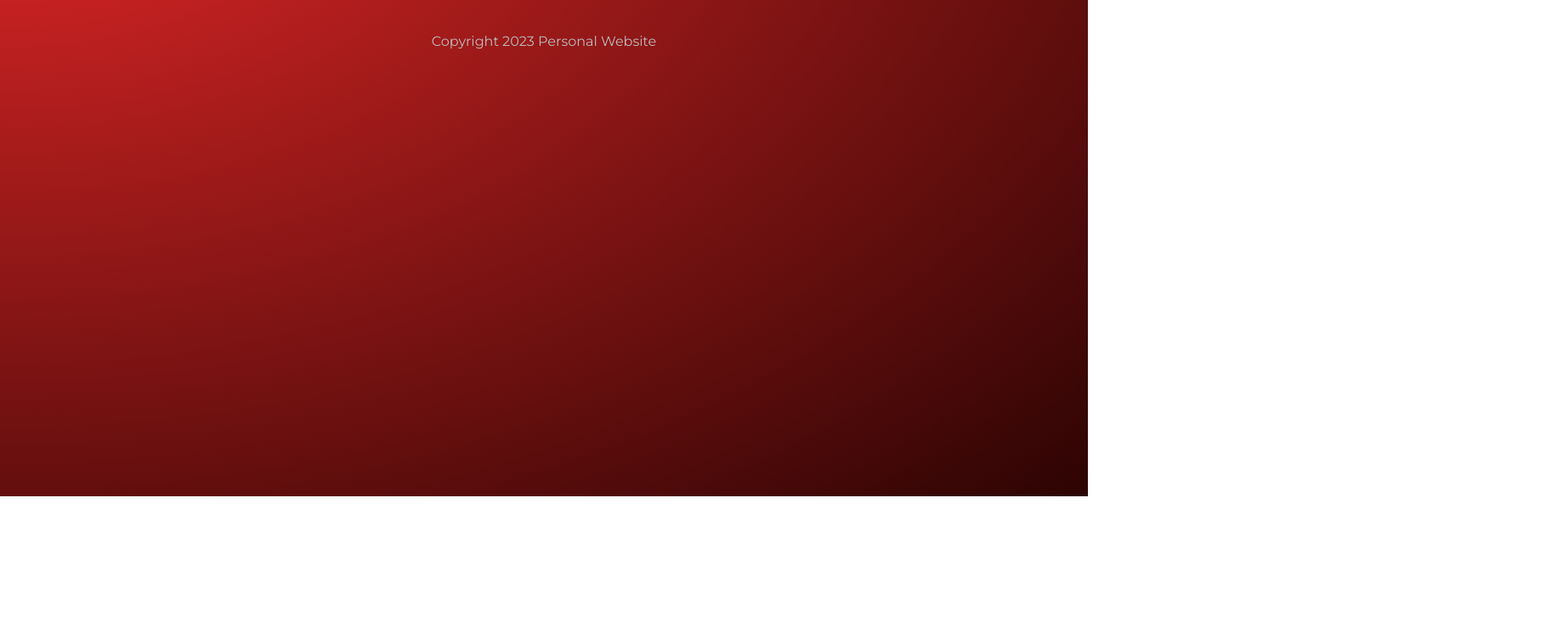
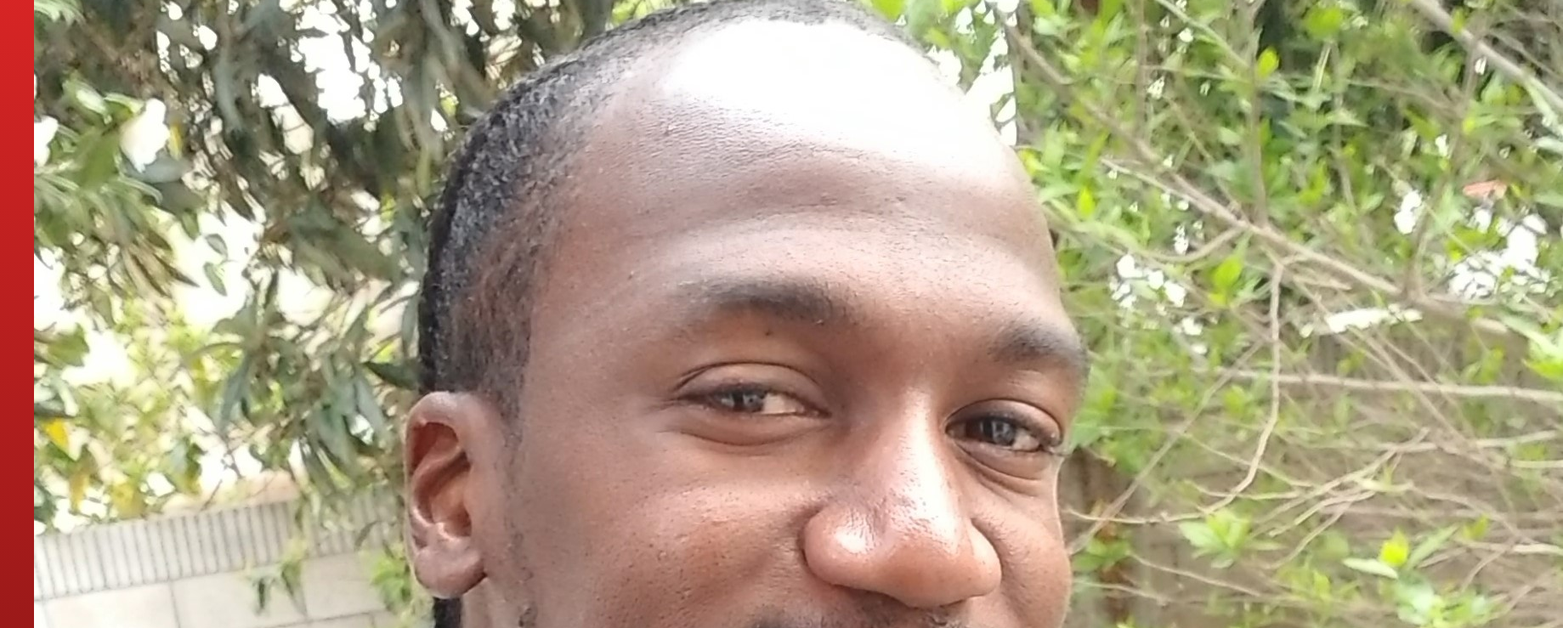
Before and after one commit to Mray2k4/Personal-Website, a Gatsby site: page /about in a window 1280 px wide. Shown: the part 216-955 px from the top of the page at 85% size, 1839 px wide, since content can reach past the window. Before the commit the page ends 800 px from the top, so only its background shows below. Built offline with nearby package versions, Linux system fonts and the light colour scheme; Gatsby itself is replaced by a stand-in of ours.

Commit message:
added a headshot on About page

```diff
--- a/src/pages/about.js
+++ b/src/pages/about.js
@@ -4,6 +4,7 @@ import Layout from '../components/Layout'
 export default function about() {
   return (
     <Layout>
+  <img className='' src="/headshot 3.jpg" alt="Headshot 1" />
     <div>
         <h1>About page</h1>
         <p>Lorem ipsum dolor, sit amet consectetur adipisicing elit. Asperiores natus ipsum quis soluta, adipisci mollitia ut accusantium, voluptatem recusandae dolores repellat at minima itaque dolor amet error temporibus dignissimos consequatur.</p>
```
Also changed, not shown: src/styles/global.css (line endings or trailing spaces), static/Headshot 1.jpg (added), static/Headshot 2.jpg (added), static/Headshot 3.jpg (added).
